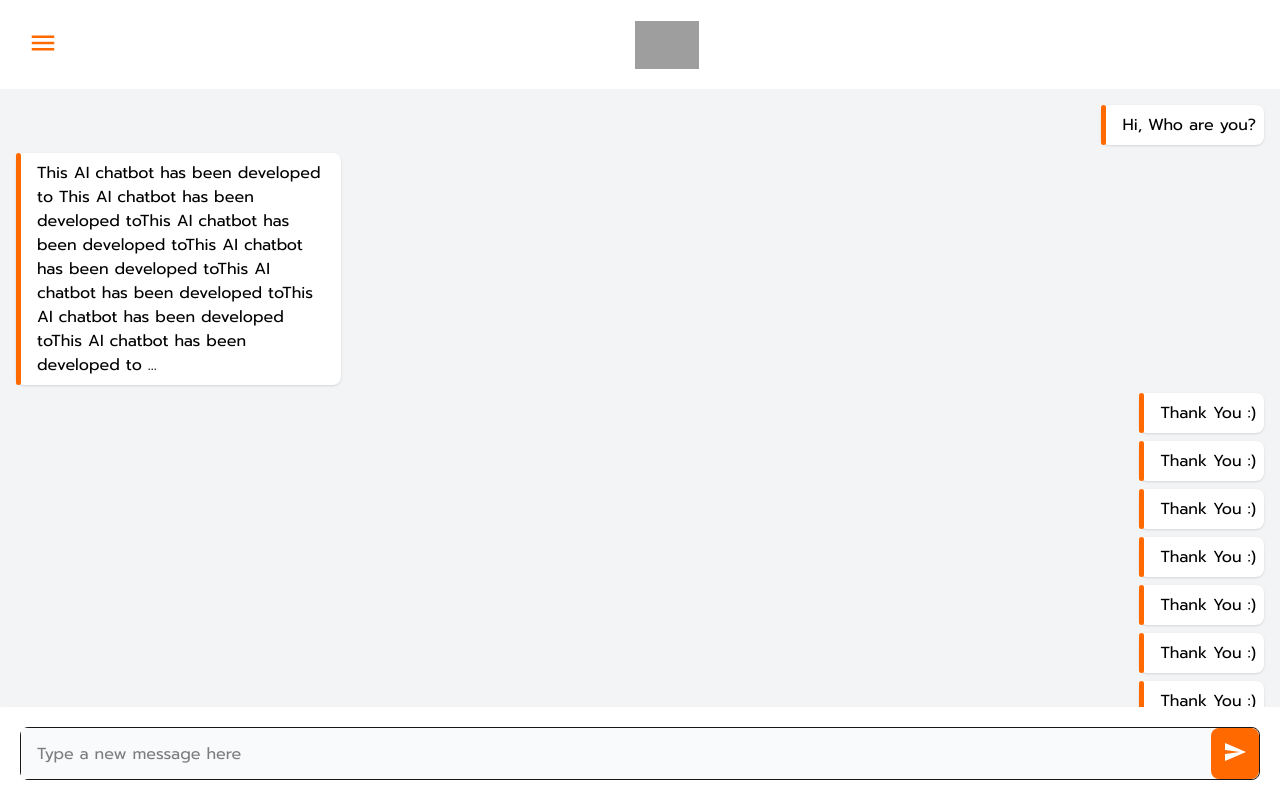
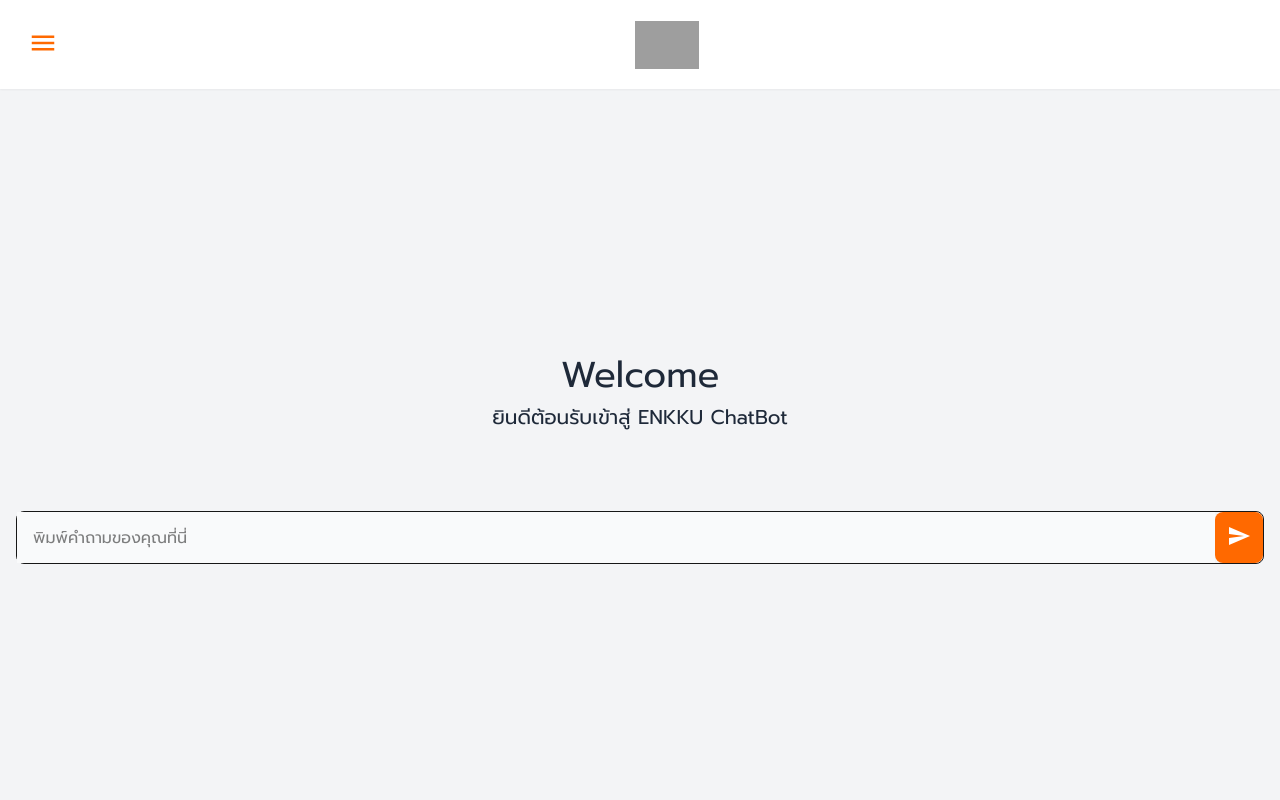
Before and after one commit to ThunyalukBBTS/ci-chatbot-enkku, a Next.js app: page / in a window 1280 px wide. Built offline with nearby package versions, Linux system fonts and the light colour scheme; grey boxes are pictures that could not be loaded.

Commit message:
[Add] - Send message function

```diff
--- a/app/layout.tsx
+++ b/app/layout.tsx
@@ -16,8 +16,8 @@ const geistMono = Geist_Mono({
 });
 
 export const metadata: Metadata = {
-  title: "EN KKU | ChatBot",
-  description: "EN KKU | ChatBot",
+  title: "ENKKU | ChatBot",
+  description: "ENKKU | ChatBot",
 };
 
 export default function RootLayout({
@@ -26,7 +26,7 @@ export default function RootLayout({
   children: React.ReactNode;
 }>) {
   return (
-    <html lang="en">
+    <html lang="th">
       <head>
         <link
           rel="stylesheet"
--- a/app/page.tsx
+++ b/app/page.tsx
@@ -1,48 +1,105 @@
 "use client";
 import { useState } from "react";
+import { useRouter } from 'next/navigation'
+
+interface Message {
+  id: number;
+  text: string;
+  sender: string;
+}
 
 export default function Home() {
-  const [messages, setMessages] = useState([
-    { id: 1, text: "Hi, Who are you?", sender: "user" },
-    { id: 2, text: "This AI chatbot has been developed to This AI chatbot has been developed toThis AI chatbot has been developed toThis AI chatbot has been developed toThis AI chatbot has been developed toThis AI chatbot has been developed toThis AI chatbot has been developed to ...", sender: "bot" },
-    { id: 3, text: "Thank You :)", sender: "user" },
-    { id: 3, text: "Thank You :)", sender: "user" },
-    { id: 3, text: "Thank You :)", sender: "user" },
-    { id: 3, text: "Thank You :)", sender: "user" },
-    { id: 3, text: "Thank You :)", sender: "user" },
-    { id: 3, text: "Thank You :)", sender: "user" },
-    { id: 3, text: "Thank You :)", sender: "user" },
-    { id: 3, text: "Thank You :)", sender: "user" },
-    { id: 3, text: "Thank You :)", sender: "user" },
-    { id: 3, text: "Thank You :)", sender: "user" },
-    { id: 3, text: "Thank You :)", sender: "user" },
-    { id: 3, text: "Thank You :)", sender: "user" },
-    { id: 3, text: "Thank You :)", sender: "user" },
-    { id: 3, text: "Thank You :)", sender: "user" },
-    { id: 3, text: "Thank You :)", sender: "user" },
-    { id: 3, text: "Thank You :)", sender: "user" },
-    { id: 3, text: "Thank You :)", sender: "user" },
-    { id: 3, text: "Thank You :)", sender: "user" },
-    { id: 3, text: "Thank You :)", sender: "user" },
-    { id: 3, text: "Thank You :)", sender: "user" },
-    { id: 3, text: "Thank You :)", sender: "user" },
-    { id: 3, text: "Thank You :)", sender: "user" },
-    { id: 3, text: "Thank You :)", sender: "user" },
-    { id: 3, text: "Thank You :)", sender: "user" },
+
+  // { id: 1, text: "Hi, Who are you?", sender: "user" },
+  // { id: 2, text: "This AI chatbot has been developed to...", sender: "bot" },
+
+  const router = useRouter();
+  const [messages, setMessages] = useState<Message[]>([]);
+  const [textInput, setTextInput] = useState<string>("");
+  var index = 0;
+
+  const sendMessage = () => {
+    if (textInput.trim() !== "") {
+      setMessages((prevMessages) => [
+        ...prevMessages,
+        { id: prevMessages.length + 1, text: textInput, sender: "user" },
+        { id: prevMessages.length + 2, text: "BOT_LOADING", sender: "bot" }
       ]);
+      index = messages.length + 2;
+      console.log(index);
+      setTextInput("");
+    }
+  };
+
+  const setText = (value: string) => {
+    setTextInput(value);
+  };
+
+  const [isSidebarOpen, setIsSidebarOpen] = useState(false);
+
+  const toggleSidebar = () => {
+    setIsSidebarOpen(!isSidebarOpen);
+  };
+
+  const LoadingSpinner = () => (
+    <div className="flex items-center justify-center">
+      <div className="animate-spin rounded-full h-5 w-5 border-t-2 border-b-2 border-orange-500"></div>
+    </div>
+  );
+
+
 
   return (
     <div className="bg-gray-100">
-      <div className="flex flex-col h-screen">
+      <div className="flex h-screen">
+        {/* Sidebar */}
+        <div
+          className={`bg-gray-800 text-white md:w-100 w-screen p-2 fixed left-0 top-0 h-full z-10 transition-transform duration-300 ${isSidebarOpen ? "translate-y-0" : "-translate-y-full"
+            }`}
+        >
+          <div className="flex justify-between mt-3">
+            <h2 className="text-2xl mb-4 mt-2 ms-5 font-bold">ENKKU | ChatBot</h2>
+            <button onClick={toggleSidebar} className={`me-2 hover:cursor-pointer p-1 border-1 rounded-md border-gray-600 ${isSidebarOpen ? "d-none" : null}`}>
+              <span className="material-icons flex justify-center items-center m-0 pt-1.5 px-1.5">
+                close
+              </span>
+            </button>
+          </div>
+          <ul className="mt-5 ms-5 text-xl">
+            <li className="mb-5 hover:text-gray-400 hover:cursor-pointer">
+              <button type="button" onClick={() => router.push('/')}>
+                Home
+              </button>
+            </li>
+            <li className="mb-5 hover:text-gray-400 hover:cursor-pointer">
+              <button type="button" onClick={() => router.push('/about')}>
+                About us
+              </button>
+            </li>
+          </ul>
+        </div>
+
+        <div className="flex-1 flex flex-col">
           {/* Navbar */}
-        <header className=" bg-white shadow-md">
+          <header className="bg-white shadow-xs z-2">
             <div className="flex items-center justify-between p-4 mx-auto max-w-screen-xl">
-            <button className="p-2 justify-center items-center">
-              <span className="material-icons pt-1 px-1 text-orange-500 font-bold" style={{ fontSize: "30px" }}>menu</span>
+              <button
+                className="p-2 justify-center items-center hover:cursor-pointer"
+                onClick={toggleSidebar} // Toggle sidebar on menu click
+              >
+                <span
+                  className="material-icons pt-1 px-1 text-orange-500 font-bold"
+                  style={{ fontSize: "30px" }}
+                >
+                  menu
+                </span>
               </button>
               <div className="items-center mx-auto">
-
-              <img src="https://www.en.kku.ac.th/web/wp-content/uploads/2021/06/Logo-web.png" className="h-12" alt="EN KKU Logo" />
+                <img
+                  src="https://www.en.kku.ac.th/web/wp-content/uploads/2021/06/Logo-web.png"
+                  className="h-12"
+                  alt="EN KKU Logo"
+                />
               </div>
             </div>
           </header>
@@ -50,42 +107,71 @@ export default function Home() {
           {/* Chat Area */}
           <main className="flex-1 overflow-y-auto p-4 bg-gray-100">
             <div className="max-w-screen-xl mx-auto">
-            {messages.map((msg) => (
+              {messages.length !== 0 ? (
+                messages.map((msg) => (
                   <div
                     key={msg.id}
-                className={`flex ${msg.sender === "user" ? "justify-end" : "justify-start"} mb-2`}
+                    className={`flex ${msg.sender === "user" ? "justify-end" : "justify-start"
+                      } mb-2`}
                   >
                     <div
-                  className={`rounded-lg flex shadow ${msg.sender === "user" ? "bg-white text-black" : "bg-white text-black"
+                      className={`rounded-lg flex shadow ${msg.sender === "user" ? "bg-white text-gray-800" : "bg-white text-gray-800"
                         }`}
                     >
-                  <div className={`w-[5px] rounded-lg bg-orange-500`}>
-                  </div>
-                  <div className="max-w-xs p-2 ps-4">
-
-                    {msg.text}
+                      <div className="w-[5px] rounded-lg bg-orange-500"></div>
+                      <div className="max-w-xs p-2 inputps-4">
+                        {msg.text === "BOT_LOADING" && msg.sender === "bot" ? <div className="flex"><LoadingSpinner /><p className="ms-2">กรุณารอสักครู่</p></div> : msg.text}
                       </div>
                     </div>
                   </div>
-            ))}
+                ))
+              ) : (
+                <div className="max-w-screen-xl mx-auto mt-[250px] h-full">
+                  <div className="my-auto flex flex-col">
+                    <div className="text-gray-800 text-4xl text-center">Welcome</div>
+                    <p className="text-gray-800 text-xl text-center mt-2">
+                      ยินดีต้อนรับเข้าสู่ ENKKU ChatBot
+                    </p>
+                  </div>
+                  <div className="mt-[80px] max-w-screen-xl mx-auto border rounded-lg flex">
+                    <input
+                      type="text"
+                      placeholder="พิมพ์คำถามของคุณที่นี่"
+                      className="flex-1 p-2 ps-4 text-black border-gray-300 bg-gray-50 focus:outline-none"
+                      onChange={(event) => setText(event.target.value)}
+                    />
+                    <button className="p-2 bg-orange-500 hover:bg-amber-700 hover:cursor-pointer duration-500 ease-in-out text-white rounded-lg" onClick={sendMessage}>
+                      <span className="material-icons pt-1 px-1">send</span>
+                    </button>
+                  </div>
+                </div>
+              )}
             </div>
           </main>
 
           {/* Message Input */}
+          {messages.length !== 0 ? (
             <footer className="p-5 pb-5 bg-white shadow-md items-center">
               <div className="max-w-screen-xl mx-auto border rounded-lg flex">
                 <input
                   type="text"
-              placeholder="Type a new message here"
+                  placeholder="พิมพ์คำถามของคุณที่นี่"
+                  value={textInput}
                   className="flex-1 p-2 ps-4 text-black border-gray-300 bg-gray-50 focus:outline-none"
+                  onChange={(event) => setText(event.target.value)}
+                  onKeyDown={(event) => {
+                    if (event.key === "Enter") {
+                      sendMessage();
+                    }
+                  }}
                 />
-            <button className="p-2 bg-orange-500 hover:bg-amber-700 hover:cursor-pointer duration-500 ease-in-out text-white rounded-lg">
-              <span className="material-icons pt-1 px-1">
-                send
-              </span>
+                <button className="p-2 bg-orange-500 hover:bg-amber-700 hover:cursor-pointer duration-500 ease-in-out text-white rounded-lg" onClick={sendMessage}>
+                  <span className="material-icons pt-1 px-1">send</span>
                 </button>
               </div>
             </footer>
+          ) : null}
+        </div>
       </div>
     </div>
   );
```
Also changed, not shown: app/about/page.tsx (+61 -6 lines). Lines whose indentation alone changed are shown as unchanged.
